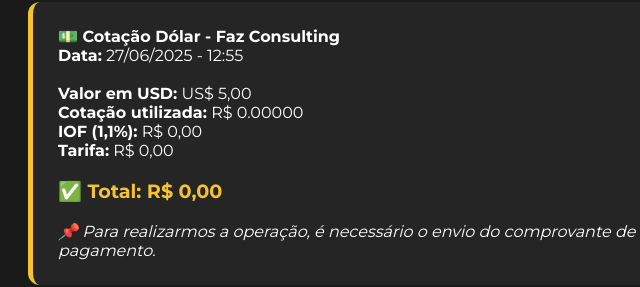
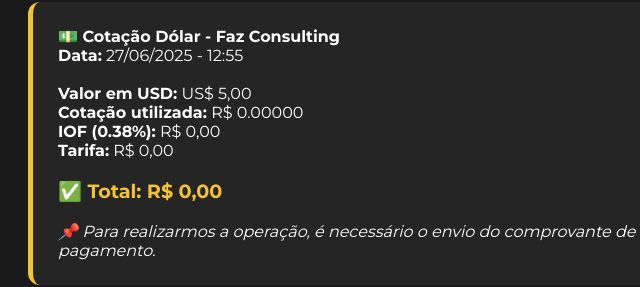
Before and after one commit to itxvitao/cotacao-usd, a plain HTML site: page cotacao.html in a window 1280 px wide. Both pictures are taken after typing "5" into the empty fields and a click on the button "Calcular". Shown: the part 746-1033 px from the top of the page, 252-892 px from the left. Drawn offline with Linux system fonts and the light colour scheme; no server answers.

Commit message:
Update cotacao.html

```diff
--- a/cotacao.html
+++ b/cotacao.html
@@ -280,7 +280,7 @@
 
       const taxa = cotacao * spread;
       const valorEmReais = usd * taxa;
-      const iof = valorEmReais * 0.011;
+      const iof = valorEmReais * 0.0038;
       const tarifaReais = tarifaUsd * taxa;
       const total = valorEmReais + iof + tarifaReais;
       const taxaFormatada = taxa.toFixed(5);
@@ -289,7 +289,7 @@
       const dataFormatada = agora.toLocaleDateString("pt-BR");
       const horaFormatada = agora.toLocaleTimeString("pt-BR", { hour: '2-digit', minute: '2-digit' });
 
-      resultadoGlobal = `💵 Cotação Dólar - Faz Consulting\nData: ${dataFormatada} - ${horaFormatada}\n\nValor em USD: US$ ${usd.toLocaleString("pt-BR", {minimumFractionDigits: 2})}\nCotação utilizada: R$ ${taxaFormatada}\nIOF (1,1%): ${formatar(iof)}\nTarifa bancária: ${formatar(tarifaReais)}\n\n✅ Total em BRL: ${formatar(total)}\n\n📌 Para realizarmos a operação, é necessário o envio do comprovante de pagamento.`;
+      resultadoGlobal = `💵 Cotação Dólar - Faz Consulting\nData: ${dataFormatada} - ${horaFormatada}\n\nValor em USD: US$ ${usd.toLocaleString("pt-BR", {minimumFractionDigits: 2})}\nCotação utilizada: R$ ${taxaFormatada}\nIOF (0,38%): ${formatar(iof)}\nTarifa bancária: ${formatar(tarifaReais)}\n\n✅ Total em BRL: ${formatar(total)}\n\n📌 Para realizarmos a operação, é necessário o envio do comprovante de pagamento.`;
 
       document.getElementById("resultado").innerHTML = `
         <div><strong>💵 Cotação Dólar - Faz Consulting</strong></div>
@@ -297,7 +297,7 @@
         <br>
         <div><strong>Valor em USD:</strong> US$ ${usd.toLocaleString("pt-BR", {minimumFractionDigits: 2})}</div>
         <div><strong>Cotação utilizada:</strong> R$ ${taxaFormatada}</div>
-        <div><strong>IOF (1,1%):</strong> ${formatar(iof)}</div>
+        <div><strong>IOF (0.38%):</strong> ${formatar(iof)}</div>
         <div><strong>Tarifa:</strong> ${formatar(tarifaReais)}</div>
         <br>
         <div><strong style="color: var(--gold); font-size: 1.2em;">✅ Total: ${formatar(total)}</strong></div>
```
